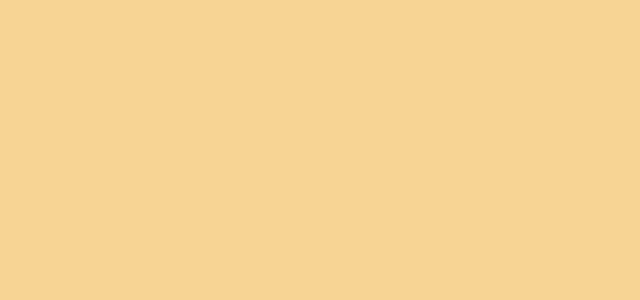
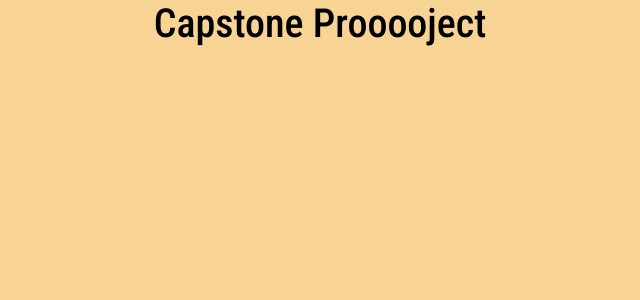
Before and after one commit to Daniele-996/MyCapstoneProject, a React (Vite) app in the folder frontend/: page / in a window 1280 px wide. Shown: the top 300 px of the page, without its empty margins (320-960 px from the left). Built offline with nearby package versions, Linux system fonts and the light colour scheme.

Commit message:
adds simple title

```diff
--- a/frontend/src/App.jsx
+++ b/frontend/src/App.jsx
@@ -1,7 +1,12 @@
 import "./App.css";
+import Title from "./components/title";
 
 function App() {
-  return <></>;
+  return (
+    <>
+      <Title />
+    </>
+  );
 }
 
 export default App;
--- /dev/null
+++ b/frontend/src/components/Title.jsx
@@ -0,0 +1,15 @@
+import { Container, Row, Col } from "react-bootstrap";
+
+const Title = () => {
+  return (
+    <Container fluid>
+      <Row className="d-flex justify-content-center align-items-center">
+        <Col xs="auto">
+          <h1>Capstone Prooooject</h1>
+        </Col>
+      </Row>
+    </Container>
+  );
+};
+
+export default Title;
--- a/frontend/src/main.jsx
+++ b/frontend/src/main.jsx
@@ -1,4 +1,5 @@
 import { createRoot } from "react-dom/client";
+import "bootstrap/dist/css/bootstrap.min.css";
 import "./index.css";
 import App from "./App.jsx";
 
```
